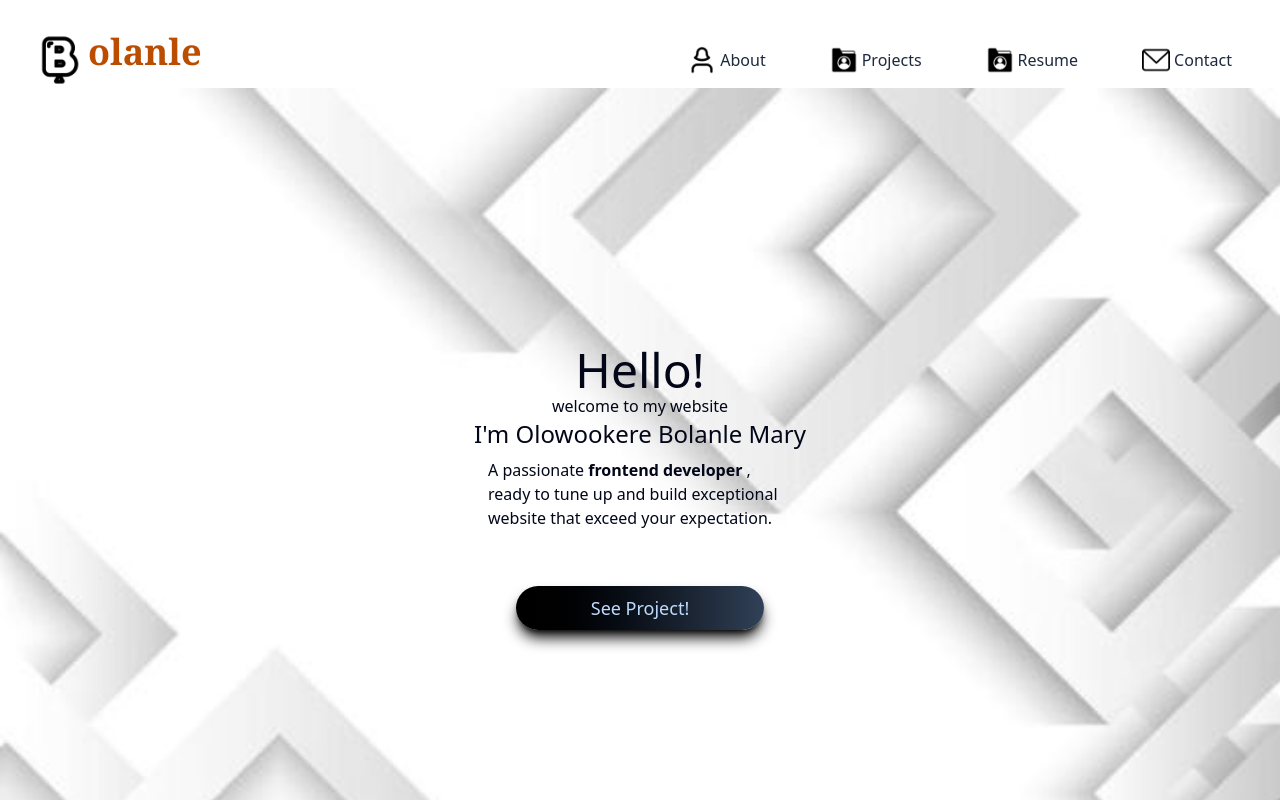
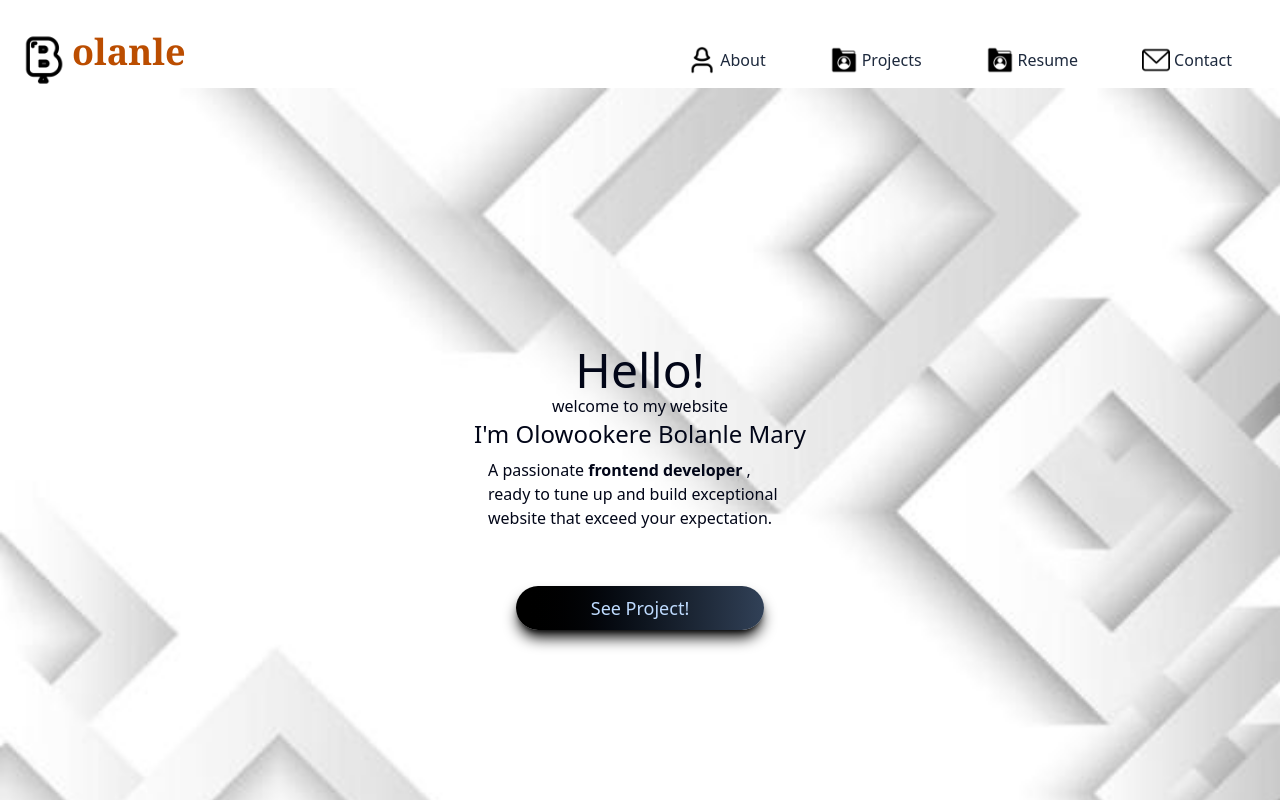
Before and after one commit to BolanleMary/bola-portfolio, a React (Vite) app: page / in a window 1280 px wide. Shown: the top 800 px of the page. Built offline with nearby package versions, Linux system fonts and the light colour scheme.

Commit message:
improved on th home page

```diff
--- a/src/Component/HomeHeader.jsx
+++ b/src/Component/HomeHeader.jsx
@@ -13,7 +13,7 @@ const scrollToSection =(id) =>{
       }
     };
   return (
-<header className="text-slate-800 mr-6 flex items-center justify-between mt-8 lg:pl-4 lg:pr-6 sticky z-[20] mx-auto">
+<header className="text-slate-800 mr-6 flex items-center justify-between mt-8 lg:gpl-4 lg:pr-6 sticky z-[20] mx-auto">
           <Link to="/"><div className="pl-4 flex">
              <img src={BOLA} alt="profile picture" className="w-14 h-14" />
              <p className="font-semibold font-serif text-amber-700  text-4xl">
```
